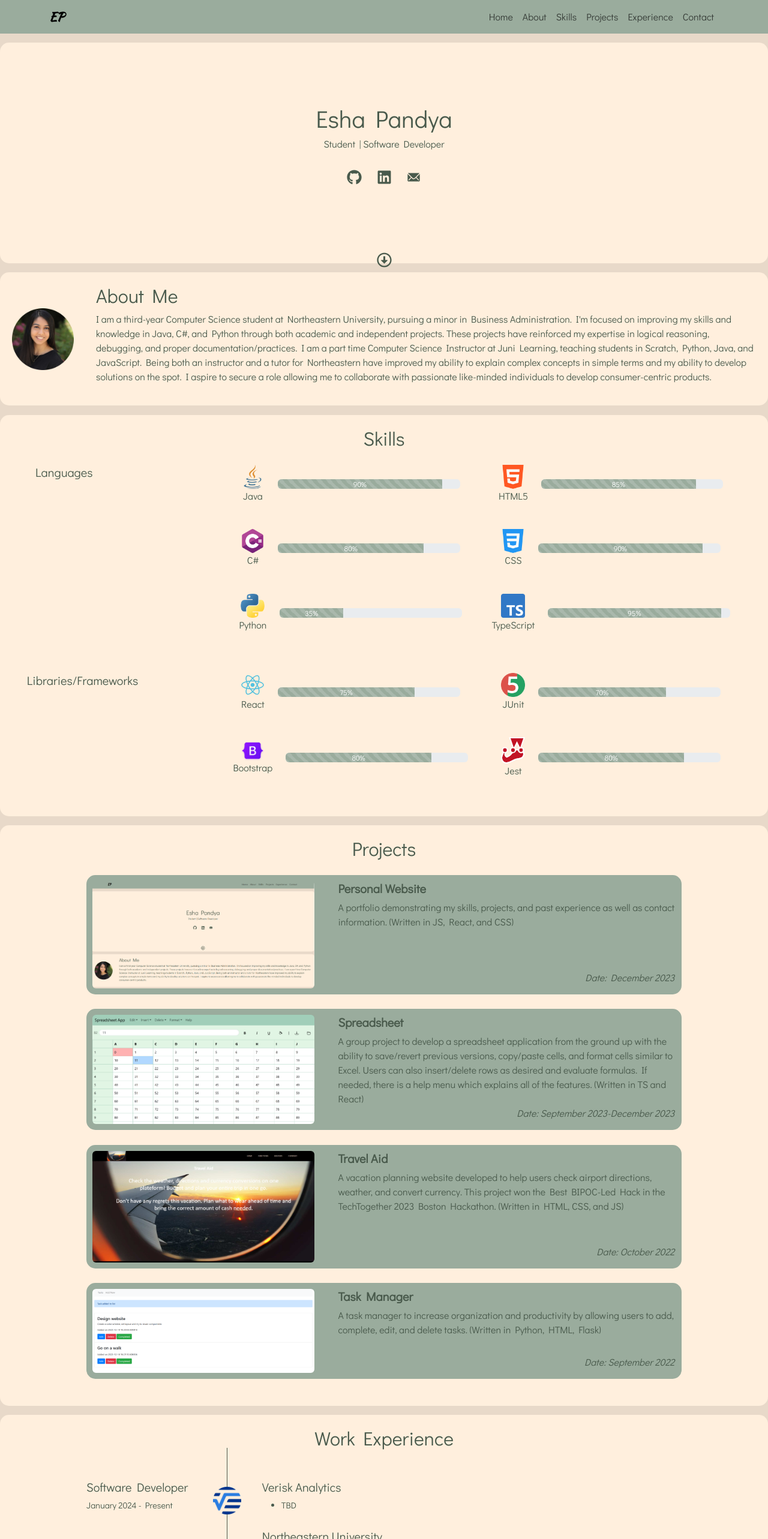
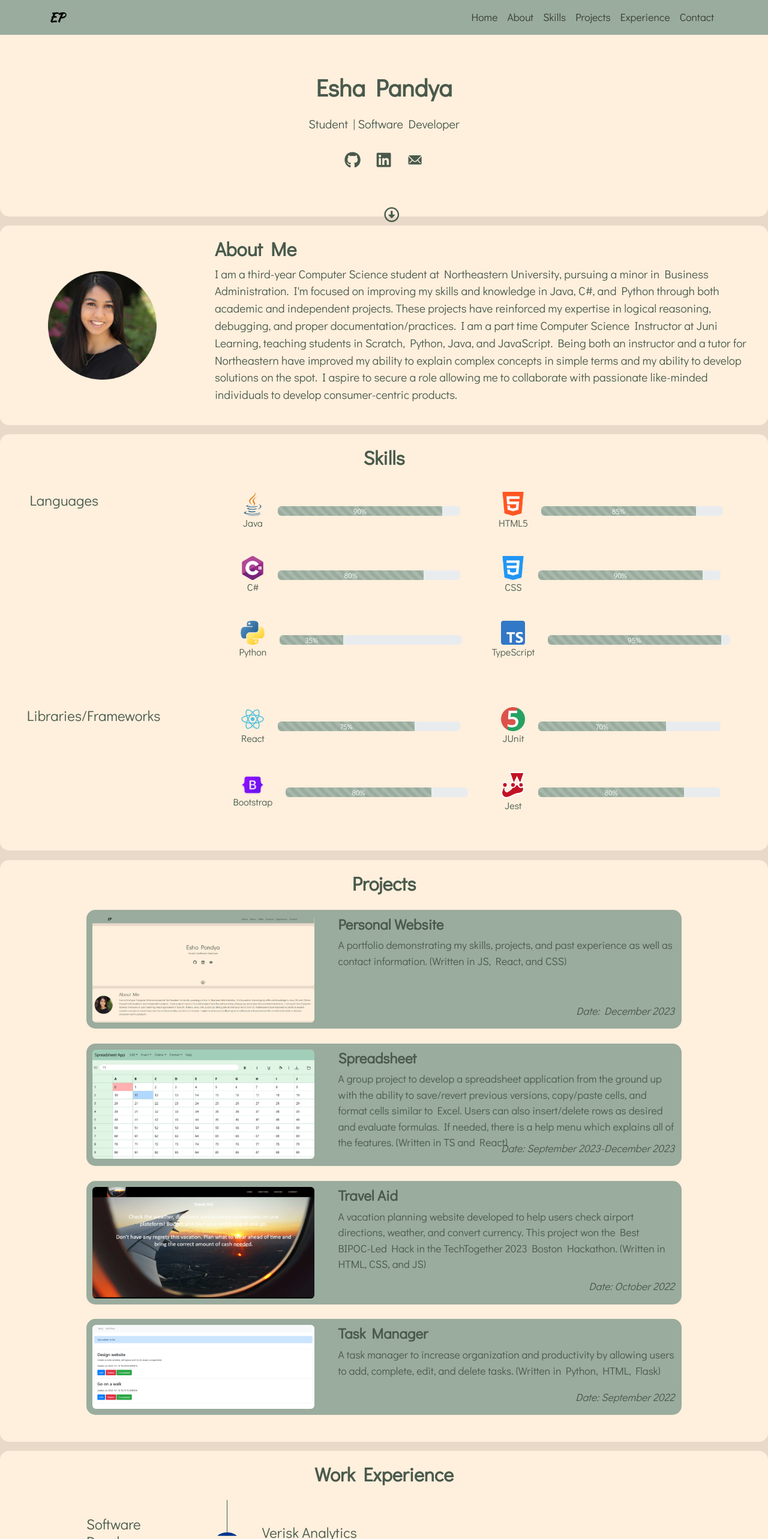
Before and after one commit to esha-pandya0203/personal-website, a React (Create React App) app: page / in a window 1280 px wide. Shown: the top 2566 px of the page at 60% size. Built offline with nearby package versions, Linux system fonts and the light colour scheme.

Commit message:
Made formatting changes. Navbar links now work.

```diff
--- a/src/App.css
+++ b/src/App.css
@@ -15,6 +15,10 @@
 /* menu bar */
 .navbar {
   background-color: #9AAC9D;
+  position: fixed;
+  top: 0;
+  width: 100%;
+  z-index: 3;
 }
 
 .navbar-brand {
@@ -26,23 +30,32 @@
   margin-left: auto;
 }
 
+.menu-link {
+  font-size: 110%;
+}
+
 /* home page */
 .home {
-  padding-top: 8%;
-  padding-bottom: 8%;
-  margin-bottom: 1%;
+  margin-top: 3.5%;
+  padding-top: 6%;
+  padding-bottom: 6%;
   justify-content: center;
+  position: relative;
+}
+
+.name {
+  font-weight: bold;
+}
+
+.role-description {
+  margin-top: 2%;
 }
 
 .arrow-icon {
-  position: relative;
-  justify-content: center;
-  display: flex;
-  left: 0;
-  right: 0;
-  top: 110px;
+  position: absolute;
+  bottom: -4%;
   color: #495A4C;
-  font-size: 25px;
+  font-size: 160%;
 }
 
 .arrow-icon:hover {
@@ -57,7 +70,7 @@
 .icon {
   color: #495A4C;
   padding: 1%;
-  font-size: 25px;
+  font-size: 170%;
 }
 
 .icon:hover {
@@ -71,24 +84,42 @@
 }
 
 .profile-picture {
-  width: 100%;
+  width: 60%;
+}
+
+.about-picture {
+  width: 25%;
+}
+
+.about-heading {
+  font-weight: bold;
 }
 
 .about-text {
   text-align: left;
   margin-left: 3%;
+  width: 75%;
+}
+
+.about-p {
+  font-size: 120%;
 }
 
 /* skills section */
+.skills-heading {
+  font-weight: bold;
+}
+
 .languages-container, .libraries-frameworks-container {
   display: flex;
-  margin-top: 2%;
+  margin-top: 3%;
 }
 
 .languages-label, .libraries-frameworks-label {
   margin-left: 2%;
   margin-right: 16%;
   width: 10%;
+  /* font-size: 100%; */
 }
 
 .language-icon, .library-framework-icon {
@@ -128,6 +159,10 @@
   align-items: center;
 }
 
+.projects-heading {
+  font-weight: bold;
+}
+
 .project {
   display: flex;
   background-color: #9AAC9D;
@@ -159,17 +194,26 @@
   font-weight: bold;
 }
 
+.project-description {
+  font-size: 110%;
+}
+
 .project-date {
   text-align: right;
   font-style: italic;
   position: absolute;
   bottom: 0;
   right: 2%;
+  font-size: 110%;
 }
 
 /* work experience */
+.work-header {
+  font-weight: bold;
+}
+
 .company-image {
-  width: 40%;
+  width: 45%;
 }
 
 .timeline-container {
@@ -190,7 +234,7 @@
 }
 
 .date, .experience-description {
-  font-size: 90%;
+  font-size: 110%;
 }
 
 .experience-image-section {
@@ -200,7 +244,7 @@
 
 .timeline {
   border-left: 1px solid #495A4C;
-  height: 22%;
+  height: 20%;
   position: absolute;
   left: 29.5%;
   z-index: 1;
@@ -213,6 +257,10 @@
 }
 
 /* contact section */
+.contact-header {
+  font-weight: bold;
+}
+
 .contact-form {
   display: flex;
   flex-wrap: wrap;
@@ -224,11 +272,12 @@
 .input-field {
   background-color: #E8D9C9;
   border: none;
+  font-size: 120%;
 }
 
 .email-info {
   width: 25%;
-  margin-left: 10%;
+  margin-left: 18%;
 }
 
 .email-message {
@@ -240,7 +289,7 @@
 }
 
 .message-field {
-  height: 142px;
+  height: 152px;
   width: 100%;
   text-indent: 2%;
   resize: none;
@@ -272,4 +321,5 @@
 .footer-text {
   margin-left: 1%;
   margin-top: 0.5%;
+  font-size: 120%;
 }
--- a/src/components/ProjectInfo.jsx
+++ b/src/components/ProjectInfo.jsx
@@ -7,7 +7,7 @@ export default function ProjectInfo({ projects }) {
                         <div className='project-icon'>{image}</div>
                     </div>
                     <div className='project-content'>
-                        <h5 className='project-name'>{name}</h5>
+                        <h4 className='project-name'>{name}</h4>
                         <p className='project-description'>{description}</p>
                         <p className='project-date'>Date: {date}</p>
                     </div>
--- a/src/components/Timeline.jsx
+++ b/src/components/Timeline.jsx
@@ -4,7 +4,7 @@ export default function Timeline({ experiences }) {
             {experiences.map(({ company, title, date, description, image }) => (
                 <div className='experience'>
                     <div className='title-date-section'>
-                        <h5 className='title'>{title}</h5>
+                        <h4 className='title'>{title}</h4>
                         <p className='date'>{date}</p>
                     </div>
                     <div className='timeline'></div>
@@ -12,7 +12,7 @@ export default function Timeline({ experiences }) {
                         {image}
                     </div>
                     <div className='company-description-section'>
-                        <h5 className='company-name'>{company}</h5>
+                        <h4 className='company-name'>{company}</h4>
                         <div className='experience-description'>
                             <ul>
                                 {description.map((bullet) => (
--- a/src/pages/About.jsx
+++ b/src/pages/About.jsx
@@ -1,12 +1,12 @@
 export default function About() {
     return (
-        <div className='about rounded-container'>
-            <div>
+        <div className='about rounded-container' id='about'>
+            <div className='about-picture'>
                 <img src={process.env.PUBLIC_URL + '/images/esha-picture.png'} className='profile-picture' alt='profile'/>
             </div>
             <div className='about-text'>
-                <h2>About Me</h2>
-                <p>I am a third-year Computer Science student at Northeastern University, pursuing a minor in Business Administration. I'm focused on improving my skills and knowledge in Java, C#, and Python through both academic and independent projects.
+                <h2 className='about-heading'>About Me</h2>
+                <p className='about-p'>I am a third-year Computer Science student at Northeastern University, pursuing a minor in Business Administration. I'm focused on improving my skills and knowledge in Java, C#, and Python through both academic and independent projects.
                     These projects have reinforced my expertise in logical reasoning, debugging, and proper documentation/practices. I am a part time Computer Science Instructor at Juni Learning, teaching students in Scratch, Python, Java, and JavaScript.
                     Being both an instructor and a tutor for Northeastern have improved my ability to explain complex concepts in simple terms and my ability to develop solutions on the spot.
                     I aspire to secure a role allowing me to collaborate with passionate like-minded individuals to develop consumer-centric products.
--- a/src/pages/Contact.jsx
+++ b/src/pages/Contact.jsx
@@ -43,8 +43,8 @@ export default function Contact() {
 
     return (
         <div>
-            <div className='contact rounded-container'>
-                <h2>Contact Me!</h2>
+            <div className='contact rounded-container' id='contact'>
+                <h2 className='contact-header'>Contact Me!</h2>
                 <Form className='contact-form' ref={emailForm} onSubmit={handleSubmitEmail}>
                     <div className='email-info'>
                         <Form.Group className='mb-3' controlId='formName'>
--- a/src/pages/Home.jsx
+++ b/src/pages/Home.jsx
@@ -3,9 +3,9 @@ import { FaRegArrowAltCircleDown } from "react-icons/fa";
 
 export default function Home() {
     return (
-        <div className='home rounded-container'>
-            <h1>Esha Pandya</h1>
-            <h6>Student | Software Developer</h6>
+        <div className='home rounded-container' id='home'>
+            <h1 className='name'>Esha Pandya</h1>
+            <h5 className='role-description'>Student | Software Developer</h5>
             <ContactIcons />
             <a href='#about' className='arrow-icon'>
                 <FaRegArrowAltCircleDown />
--- a/src/pages/Projects.jsx
+++ b/src/pages/Projects.jsx
@@ -30,8 +30,8 @@ export default function Projects() {
     ];
 
     return (
-        <div className='projects rounded-container'>
-            <h2>Projects</h2>
+        <div className='projects rounded-container' id='projects'>
+            <h2 className='projects-heading'>Projects</h2>
             <div className='projects-container'>
                 <ProjectInfo projects={projects} />
             </div>
--- a/src/pages/Skills.jsx
+++ b/src/pages/Skills.jsx
@@ -58,14 +58,14 @@ export default function Skills() {
     ];
 
     return (
-        <div className='skills rounded-container'>
-            <h2>Skills</h2>
+        <div className='skills rounded-container' id='skills'>
+            <h2 className='skills-heading'>Skills</h2>
             <div className='languages-container'>
-                <h5 className='languages-label'>Languages</h5>
+                <h4 className='languages-label'>Languages</h4>
                 <SkillBar skills={languages} />
             </div>
             <div className='libraries-frameworks-container'>
-                <h5 className='libraries-frameworks-label'>Libraries/Frameworks</h5>
+                <h4 className='libraries-frameworks-label'>Libraries/Frameworks</h4>
                 <SkillBar skills={librariesFrameworks} />
             </div>
         </div>
--- a/src/pages/WorkExperience.jsx
+++ b/src/pages/WorkExperience.jsx
@@ -34,8 +34,8 @@ export default function WorkExperience() {
     ]
 
     return (
-        <div className='work-experience rounded-container'>
-            <h2>Work Experience</h2>
+        <div className='work-experience rounded-container' id='experience'>
+            <h2 className='work-header'>Work Experience</h2>
             <Timeline experiences={experiences} />
         </div>
     );
```
